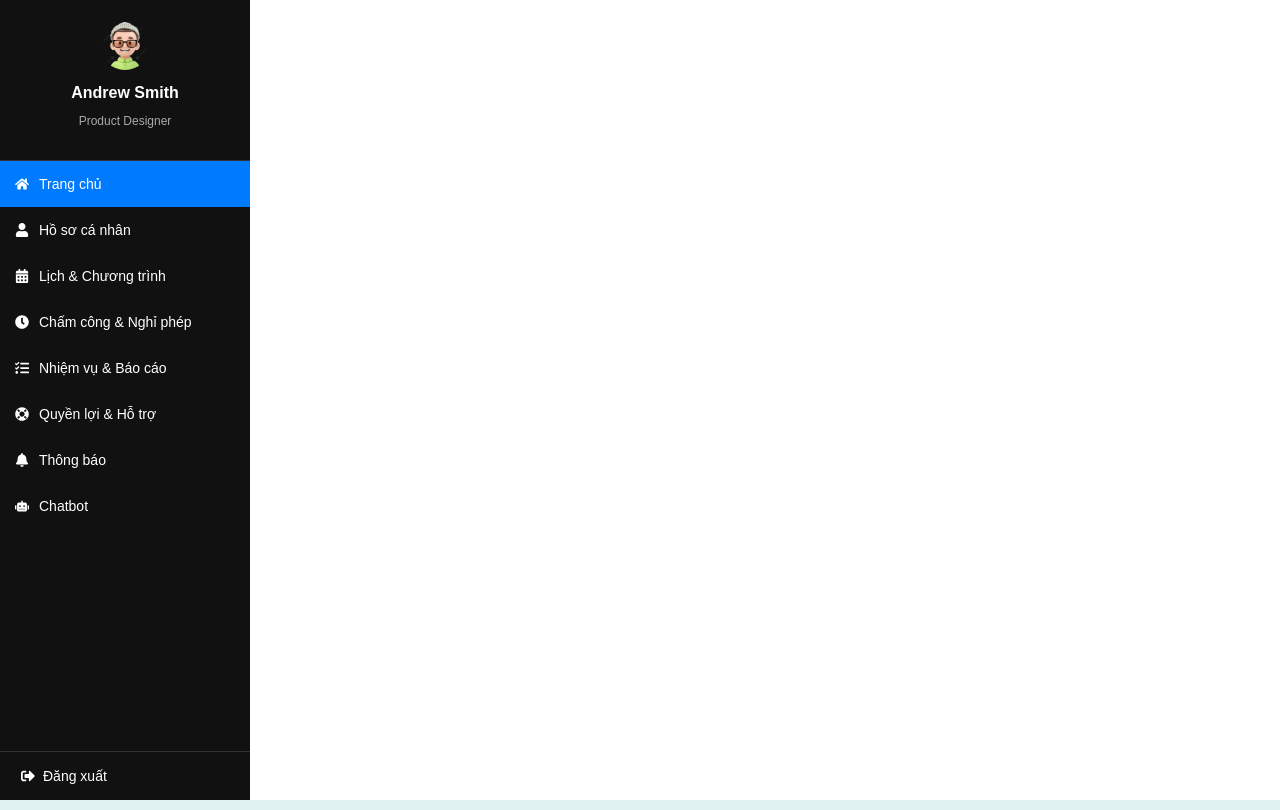
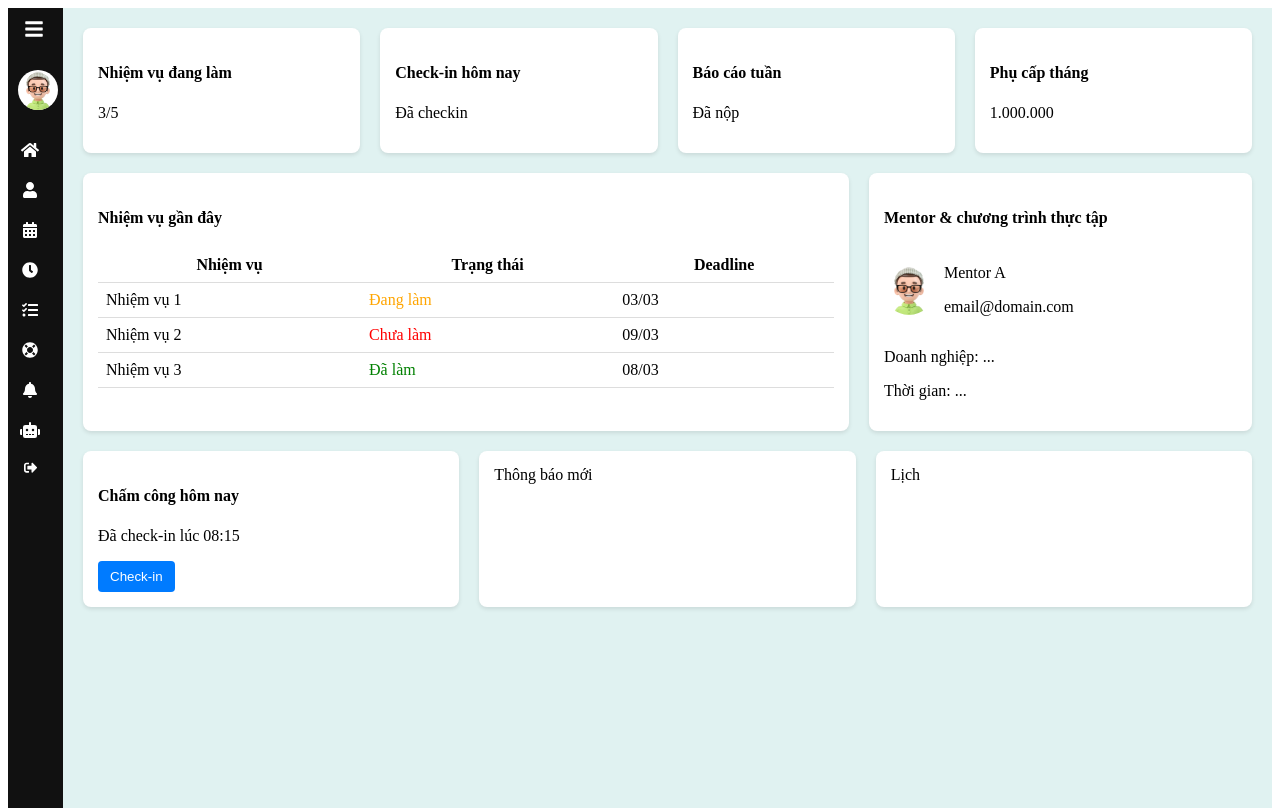
Before and after one commit to ChuManhCuong312/Internship_System_Frontend, a React (Vite) app: page / in a window 1280 px wide. Shown: the top 810 px of the page. Built offline with nearby package versions, Linux system fonts and the light colour scheme.

Commit message:
sửa sidebar

```diff
--- a/package.json
+++ b/package.json
@@ -10,6 +10,7 @@
     "preview": "vite preview"
   },
   "dependencies": {
+    "@react-spring/web": "^10.0.3",
     "react": "^19.1.1",
     "react-dom": "^19.1.1",
     "react-icons": "^5.5.0"
--- a/src/App.jsx
+++ b/src/App.jsx
@@ -1,14 +1,5 @@
-import React from 'react';
-import Sidebar from './components/Layout/Sidebar';
 import Dashboard from './pages/Intern/Dashboard';
-
-const App = () => {
-  return (
-    <div className="flex">
-      <Sidebar />
-      <Dashboard />
-    </div>
-  );
-};
-
+function App() {
+  return <Dashboard />;
+}
 export default App;
--- a/src/components/Layout/Sidebar.jsx
+++ b/src/components/Layout/Sidebar.jsx
@@ -1,32 +1,56 @@
-import React from 'react';
-import { FaHome, FaUser, FaCalendarAlt, FaClock, FaTasks, FaLifeRing, FaBell, FaRobot, FaSignOutAlt } from 'react-icons/fa';
+import React, { useState } from 'react';
+import { useSpring, animated } from '@react-spring/web';
+import {
+  FaHome, FaUser, FaCalendarAlt, FaClock, FaTasks,
+  FaLifeRing, FaBell, FaRobot, FaSignOutAlt, FaBars
+} from 'react-icons/fa';
 import avatar from "../../assets/avatar.png";
 import '../../styles/sideBar.css';
 
 const Sidebar = () => {
+  const [expanded, setExpanded] = useState(false);
+
+  // Animation cho width
+  const sidebarStyle = useSpring({
+    width: expanded ? 250 : 55,
+    config: { tension: 220, friction: 20 }
+  });
+
   return (
-    <div className="sidebar">
-      <div>
-        <div className="sidebar-header">
+    <animated.div
+      className="sidebar"
+      style={sidebarStyle}
+      onMouseEnter={() => setExpanded(true)}
+      onMouseLeave={() => setExpanded(false)}
+    >
+      <div className="sidebar-header">
+        <button className="toggle-btn" onClick={() => setExpanded(!expanded)}>
+          <FaBars />
+        </button>
+        <div className="avatar-container">
           <img src={avatar} alt="avatar" />
-          <h4>Andrew Smith</h4>
-          <p>Product Designer</p>
+          {expanded && (
+            <div className="avatar-info">
+              <h4>Andrew Smith</h4>
+              <p>Product Designer</p>
+            </div>
+          )}
         </div>
-        <ul className="sidebar-menu">
-          <li className="active"><FaHome /> Trang chủ</li>
-          <li><FaUser /> Hồ sơ cá nhân</li>
-          <li><FaCalendarAlt /> Lịch & Chương trình</li>
-          <li><FaClock /> Chấm công & Nghỉ phép</li>
-          <li><FaTasks /> Nhiệm vụ & Báo cáo</li>
-          <li><FaLifeRing /> Quyền lợi & Hỗ trợ</li>
-          <li><FaBell /> Thông báo</li>
-          <li><FaRobot /> Chatbot</li>
-        </ul>
       </div>
+      <ul className="sidebar-menu">
+        <li><FaHome /> {expanded && <span>Trang chủ</span>}</li>
+        <li><FaUser /> {expanded && <span>Hồ sơ cá nhân</span>}</li>
+        <li><FaCalendarAlt /> {expanded && <span>Lịch & Chương trình</span>}</li>
+        <li><FaClock /> {expanded && <span>Chấm công & Nghỉ phép</span>}</li>
+        <li><FaTasks /> {expanded && <span>Nhiệm vụ & Báo cáo</span>}</li>
+        <li><FaLifeRing /> {expanded && <span>Quyền lợi & Hỗ trợ</span>}</li>
+        <li><FaBell /> {expanded && <span>Thông báo</span>}</li>
+        <li><FaRobot /> {expanded && <span>Chatbot</span>}</li>
+      </ul>
       <div className="sidebar-footer">
-        <button><FaSignOutAlt /> Đăng xuất</button>
+        <button><FaSignOutAlt /> {expanded && <span>Đăng xuất</span>}</button>
       </div>
-    </div>
+    </animated.div>
   );
 };
 
--- a/src/main.jsx
+++ b/src/main.jsx
@@ -1,7 +1,6 @@
 import React from 'react';
 import ReactDOM from 'react-dom/client';
 import App from './App.jsx';
-import './styles/styles.css';
 
 ReactDOM.createRoot(document.getElementById('root')).render(
   <React.StrictMode>
--- a/src/pages/Intern/Dashboard.jsx
+++ b/src/pages/Intern/Dashboard.jsx
@@ -1,67 +1,41 @@
 import React from 'react';
+import Sidebar from '../../components/Layout/Sidebar'; // Import Sidebar
 import '../../styles/dashBoard.css';
+import avatar from "../../assets/avatar.png";
 
 const Dashboard = () => {
   return (
-    <div className="dashboard">
+    <div className="dashboard-layout">
+      <Sidebar />
+      <div className="dashboard-content">
         {/* Header Info */}
         <div className="header-grid">
-        <div className="card">
-          <h4>Nhiệm vụ đang làm</h4>
-          <p>3/5</p>
-        </div>
-        <div className="card">
-          <h4>Check-in hôm nay</h4>
-          <p>Đã checkin</p>
-        </div>
-        <div className="card">
-          <h4>Báo cáo tuần</h4>
-          <p>Đã nộp</p>
-        </div>
-        <div className="card">
-          <h4>Phụ cấp tháng</h4>
-          <p>1.000.000</p>
-        </div>
+          <div className="card"><h4>Nhiệm vụ đang làm</h4><p>3/5</p></div>
+          <div className="card"><h4>Check-in hôm nay</h4><p>Đã checkin</p></div>
+          <div className="card"><h4>Báo cáo tuần</h4><p>Đã nộp</p></div>
+          <div className="card"><h4>Phụ cấp tháng</h4><p>1.000.000</p></div>
         </div>
 
         {/* Main Content */}
         <div className="main-grid">
-        {/* Nhiệm vụ gần đây */}
           <div className="card col-span-2">
             <h4>Nhiệm vụ gần đây</h4>
             <table className="task-table">
               <thead>
-              <tr>
-                <th>Nhiệm vụ</th>
-                <th>Trạng thái</th>
-                <th>Deadline</th>
-              </tr>
+                <tr><th>Nhiệm vụ</th><th>Trạng thái</th><th>Deadline</th></tr>
               </thead>
               <tbody>
-              <tr>
-                <td>Nhiệm vụ 1</td>
-                <td className="status doing">Đang làm</td>
-                <td>03/03</td>
-              </tr>
-              <tr>
-                <td>Nhiệm vụ 2</td>
-                <td className="status pending">Chưa làm</td>
-                <td>09/03</td>
-              </tr>
-              <tr>
-                <td>Nhiệm vụ 3</td>
-                <td className="status done">Đã làm</td>
-                <td>08/03</td>
-              </tr>
+                <tr><td>Nhiệm vụ 1</td><td className="status doing">Đang làm</td><td>03/03</td></tr>
+                <tr><td>Nhiệm vụ 2</td><td className="status pending">Chưa làm</td><td>09/03</td></tr>
+                <tr><td>Nhiệm vụ 3</td><td className="status done">Đã làm</td><td>08/03</td></tr>
               </tbody>
             </table>
           </div>
 
-        {/* Mentor Info */}
           <div className="card">
             <h4>Mentor & chương trình thực tập</h4>
             <div className="mentor-info">
-            https://via.placeholder.com/40
+              <img src={avatar} alt="avatar" />
               <div>
                 <p>Mentor A</p>
                 <p className="email">email@domain.com</p>
@@ -83,6 +57,7 @@ const Dashboard = () => {
           <div className="card">Lịch</div>
         </div>
       </div>
+    </div>
   );
 };
 
--- a/src/styles/dashBoard.css
+++ b/src/styles/dashBoard.css
@@ -66,3 +66,20 @@
 .checkin-btn:hover {
   background-color: #0056b3;
 }
+
+.dashboard-layout {
+  display: flex;
+  height: 100vh;
+}
+
+.dashboard-content {
+  flex: 1;
+  background-color: #e0f2f1;
+  padding: 20px;
+  overflow-y: auto;
+}
+.mentor-info img {
+  width: 50px;
+  height: 50px;
+  border-radius: 50%;
+}
--- a/src/styles/sideBar.css
+++ b/src/styles/sideBar.css
@@ -1,34 +1,54 @@
 .sidebar {
-  width: 250px;
   background-color: #111;
   color: #fff;
   height: 100vh;
   display: flex;
   flex-direction: column;
-  justify-content: space-between;
-  font-family: Arial, sans-serif;
+  justify-content: flex-start;
+  overflow: hidden;
 }
 
 .sidebar-header {
-  padding: 20px;
-  border-bottom: 1px solid #333;
-  text-align: center;
+  display: flex;
+  flex-direction: column;
+  align-items: flex-start;
+  gap: 15px;
+  padding: 10px;
 }
 
 .sidebar-header img {
-  width: 50px;
-  height: 50px;
+  background-color:white;
+  width: 40px;
+  height: 40px;
   border-radius: 50%;
 }
 
-.sidebar-header h4 {
-  margin: 10px 0 0;
-  font-size: 16px;
+.toggle-btn {
+  background: none;
+  border: none;
+  color: #fff;
+  font-size: 20px;
+  cursor: pointer;
 }
 
-.sidebar-header p {
-  font-size: 12px;
-  color: #aaa;
+.avatar-container {
+  display: flex;
+  align-items: center;
+  gap: 10px;
+  width: 100%; /* Chiếm toàn bộ chiều ngang sidebar */
+  min-height: 60px; /* Đảm bảo chiều cao cố định */
+}
+
+.avatar-container img {
+  width: 40px;
+  height: 40px;
+  border-radius: 50%;
+}
+
+.avatar-info {
+  flex: 1; /* Đẩy text sang phải */
+  overflow: hidden;
+  white-space: nowrap;
 }
 
 .sidebar-menu {
@@ -38,26 +58,27 @@
 }
 
 .sidebar-menu li {
-  padding: 15px;
-  cursor: pointer;
   display: flex;
   align-items: center;
   gap: 10px;
-  font-size: 14px;
-  transition: background 0.3s;
+  padding: 12px;
+}
+
+.sidebar-menu li svg {
+  width: 20px;
+  flex-shrink: 0;
+}
+
+.sidebar-menu li span {
+  white-space: nowrap;
 }
 
 .sidebar-menu li:hover {
   background-color: #333;
 }
 
-.sidebar-menu li.active {
-  background-color: #007bff;
-}
-
 .sidebar-footer {
-  padding: 15px;
-  border-top: 1px solid #333;
+  padding: 10px;
   text-align: center;
 }
 
@@ -66,11 +87,7 @@
   color: #fff;
   border: none;
   cursor: pointer;
-  font-size: 14px;
   display: flex;
   align-items: center;
   gap: 8px;
 }
-.sidebar-footer button:hover {
-  color: #007bff;
-}
```
Also changed, not shown: 1 other file (tests, documents, lock files or other folders). Lines whose indentation alone changed are shown as unchanged.
